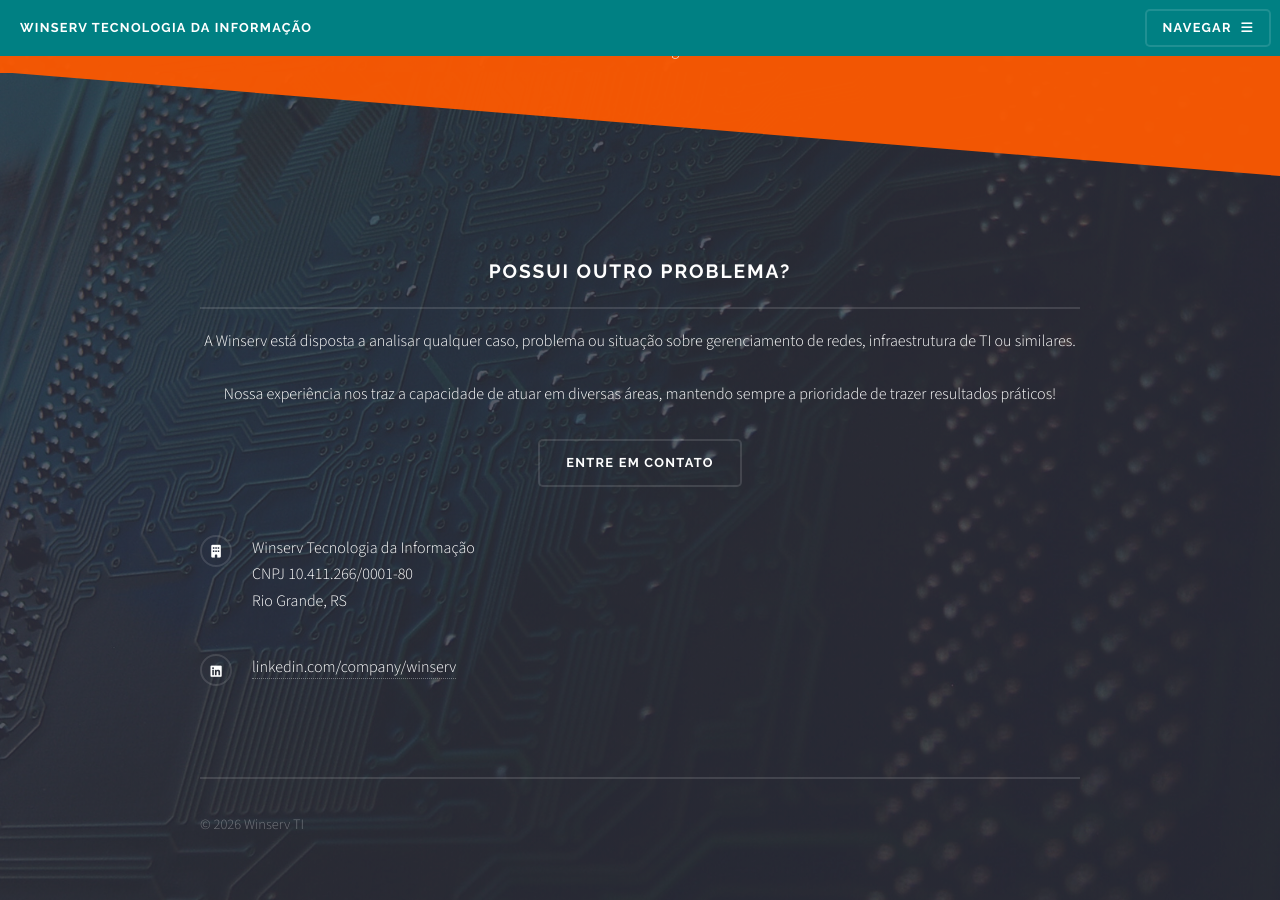
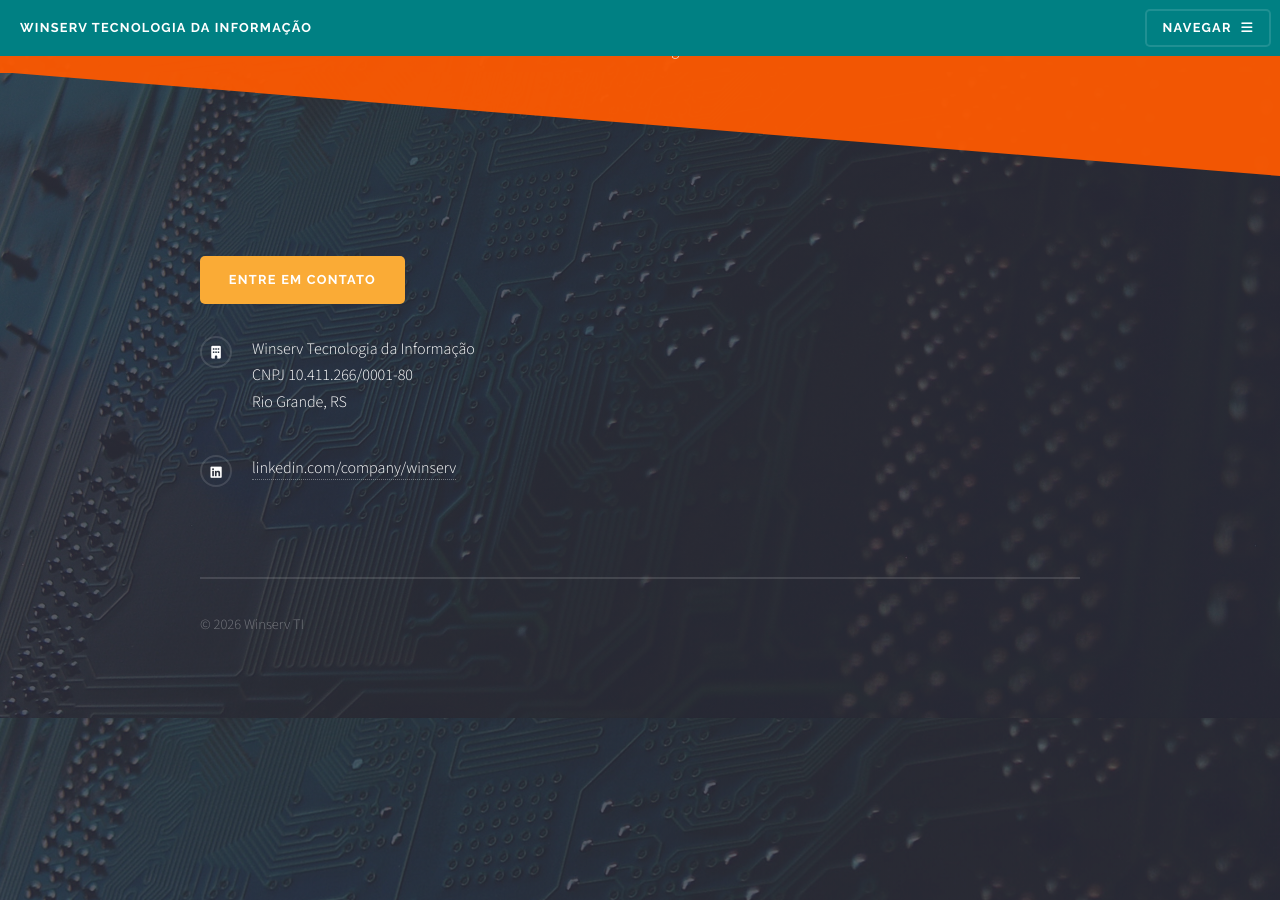
Before and after one commit to winserv/winserv-website, a Jekyll site: the page built from preview/solucoes.html, in a window 1280 px wide and 900 px high, scrolled down 3894 px. Built offline with Jekyll 4.4.1, drawn with Linux system fonts in a browser that asks for light colours; some web fonts are replaced.

Commit message:
Add dedicated contact and content index pages; simplify nav
- preview/contato.html: dedicated contact page with Turnstile form
- preview/conteudo.html: article index with all 7 content pages as cards
- Nav: Início | Soluções | Conteúdo | Contato (removed História anchor)
- Footer: simple "Entre em contato" button instead of inline form
- index.html no longer renders the contact form

Co-Authored-By: Claude Sonnet 4.6 <noreply@anthropic.com>

```diff
--- a/_layouts/default.html
+++ b/_layouts/default.html
@@ -68,17 +68,12 @@
 						</ul>
 					</form>
 					{% else %}
-					<div style="text-align:center;">
-						<h2 class="major">Possui outro problema?</h2>
-						<p>A Winserv está disposta a analisar qualquer caso, problema ou situação sobre
-						gerenciamento de redes, infraestrutura de TI ou similares.<br><br>
-						Nossa experiência nos traz a capacidade de atuar em diversas áreas,
-						mantendo sempre a prioridade de trazer resultados práticos!</p>
-						<a href="index.html#footer" class="button">Entre em contato</a>
-					</div>
+					<ul class="actions" style="margin-bottom:2rem;">
+						<li><a href="contato.html" class="button primary">Entre em contato</a></li>
+					</ul>
 					{% endif %}
 
-					<ul class="contact" style="margin-top:3rem;">
+					<ul class="contact">
 						<li class="icon solid fa-building">
 							Winserv Tecnologia da Informação<br />
 							CNPJ 10.411.266/0001-80<br />
--- a/preview/index.html
+++ b/preview/index.html
@@ -3,7 +3,6 @@ layout: default
 title: WinServ TI
 description: "A Winserv completa 22 anos de experiência acumulada no desenvolvimento de projetos que se destinam a adequar as necessidades de comunicação e modernização da sua empresa."
 header_alt: true
-contact_form: true
 ---
 
 <!-- Banner -->
```
Also changed, not shown: other parts of _layouts/default.html (+2 -2 lines), preview/contato.html (added, +13 -0 lines), preview/conteudo.html (added, +63 -0 lines).
